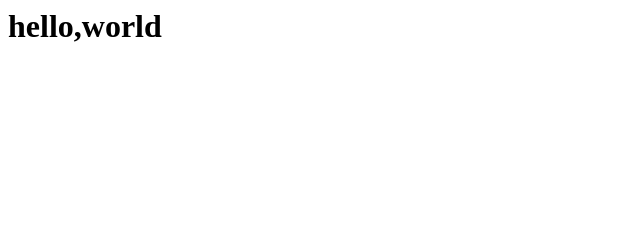
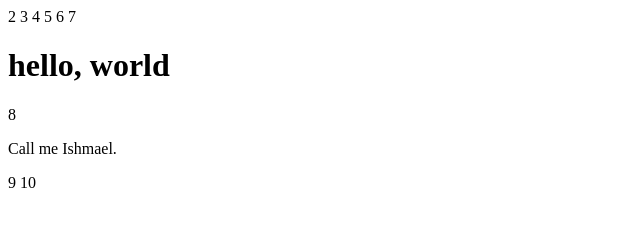
Before and after one commit to dkscott85/website, a plain HTML site: page index.html in a window 1280 px wide. Shown: the whole page, without its empty margins (0-640 px from the left). Drawn offline with Linux system fonts and the light colour scheme.

Commit message:
Add some html structure

```diff
--- a/index.html
+++ b/index.html
@@ -1 +1,10 @@
-<h1>hello,world</h1>
+<!DOCTYPE html>
+ 2 <html>
+ 3   <head>
+ 4     <title></title>
+ 5   </head>
+ 6   <body>
+ 7     <h1>hello, world</h1>
+ 8     <p>Call me Ishmael.</p>
+ 9   </body>
+10 </html>
```
